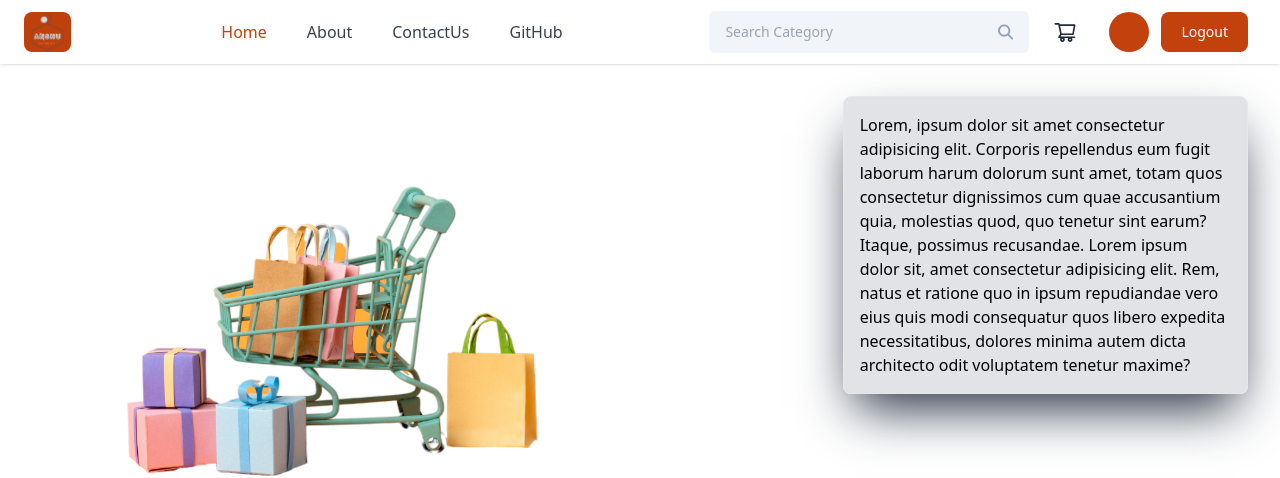
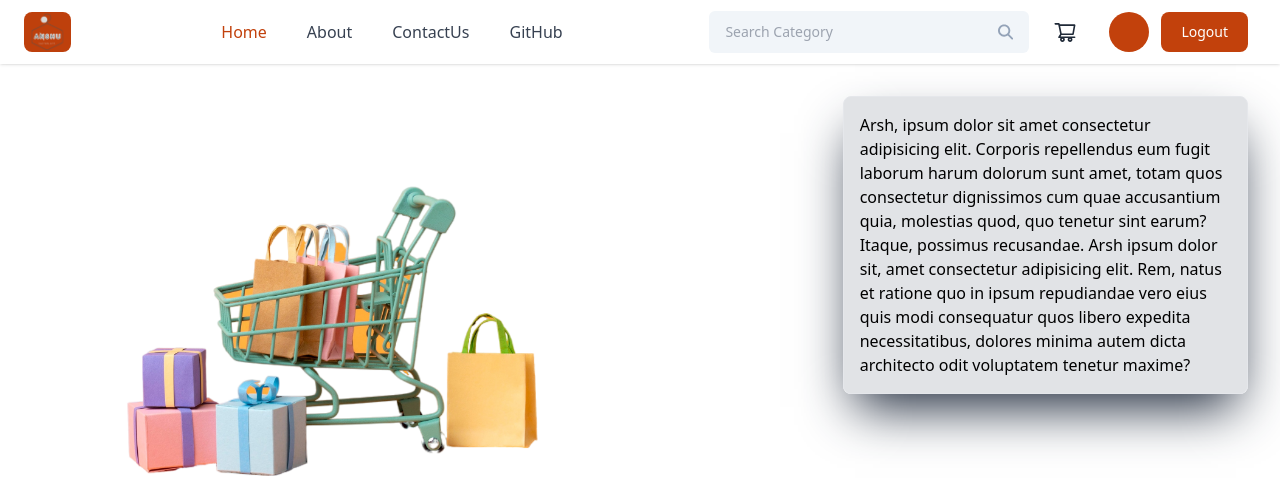
Before and after one commit to Arshsharma2500/Anshu_Vastralaya, a React (Vite) app in the folder client/: page / in a window 1280 px wide. Shown: the top 478 px of the page. Built offline with nearby package versions, Linux system fonts and the light colour scheme; no server answers.

Commit message:
some updation

```diff
--- a/client/src/components/Home/Home.jsx
+++ b/client/src/components/Home/Home.jsx
@@ -49,8 +49,8 @@ export default function Home() {
         </aside>
 
         <aside className='w-2/6 h-max p-4 border rounded-lg shadow-2xl shadow-slate-800 bg-gray-500 bg-opacity-20'>
-          Lorem, ipsum dolor sit amet consectetur adipisicing elit. Corporis repellendus eum fugit laborum harum dolorum sunt amet, totam quos consectetur dignissimos cum quae accusantium quia, molestias quod, quo tenetur sint earum? Itaque, possimus recusandae.
-          Lorem ipsum dolor sit, amet consectetur adipisicing elit. Rem, natus et ratione quo in ipsum repudiandae vero eius quis modi consequatur quos libero expedita necessitatibus, dolores minima autem dicta architecto odit voluptatem tenetur maxime?
+          Arsh, ipsum dolor sit amet consectetur adipisicing elit. Corporis repellendus eum fugit laborum harum dolorum sunt amet, totam quos consectetur dignissimos cum quae accusantium quia, molestias quod, quo tenetur sint earum? Itaque, possimus recusandae.
+          Arsh ipsum dolor sit, amet consectetur adipisicing elit. Rem, natus et ratione quo in ipsum repudiandae vero eius quis modi consequatur quos libero expedita necessitatibus, dolores minima autem dicta architecto odit voluptatem tenetur maxime?
         </aside>
       </div>
 
```
